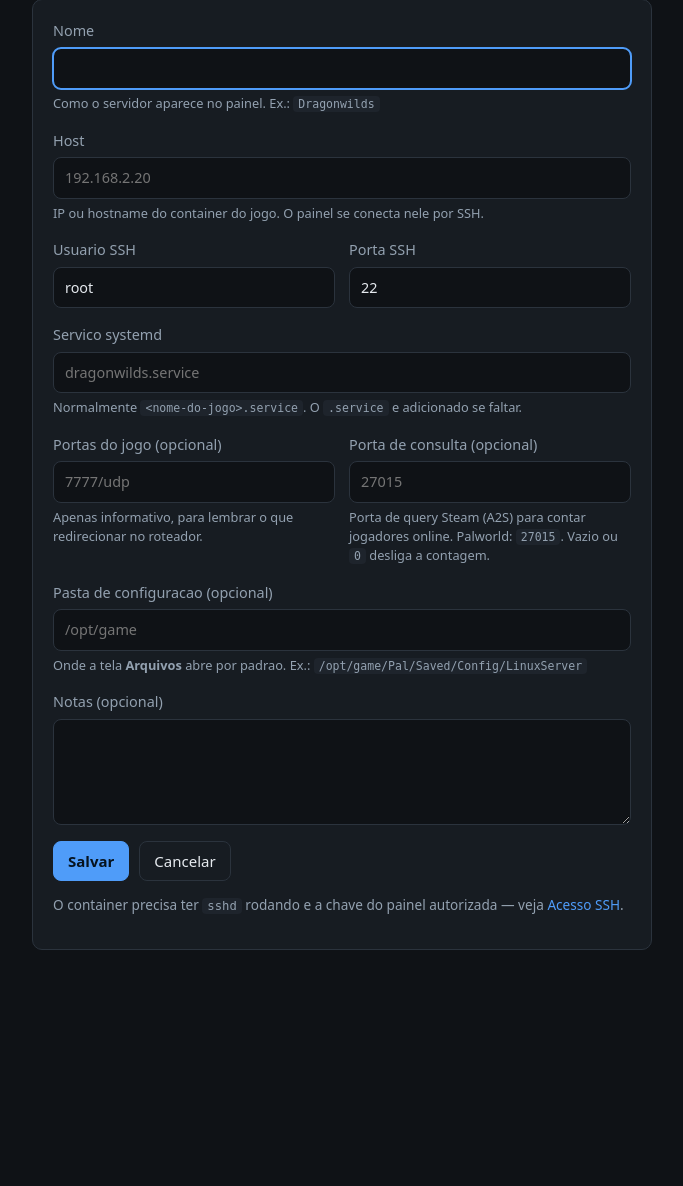
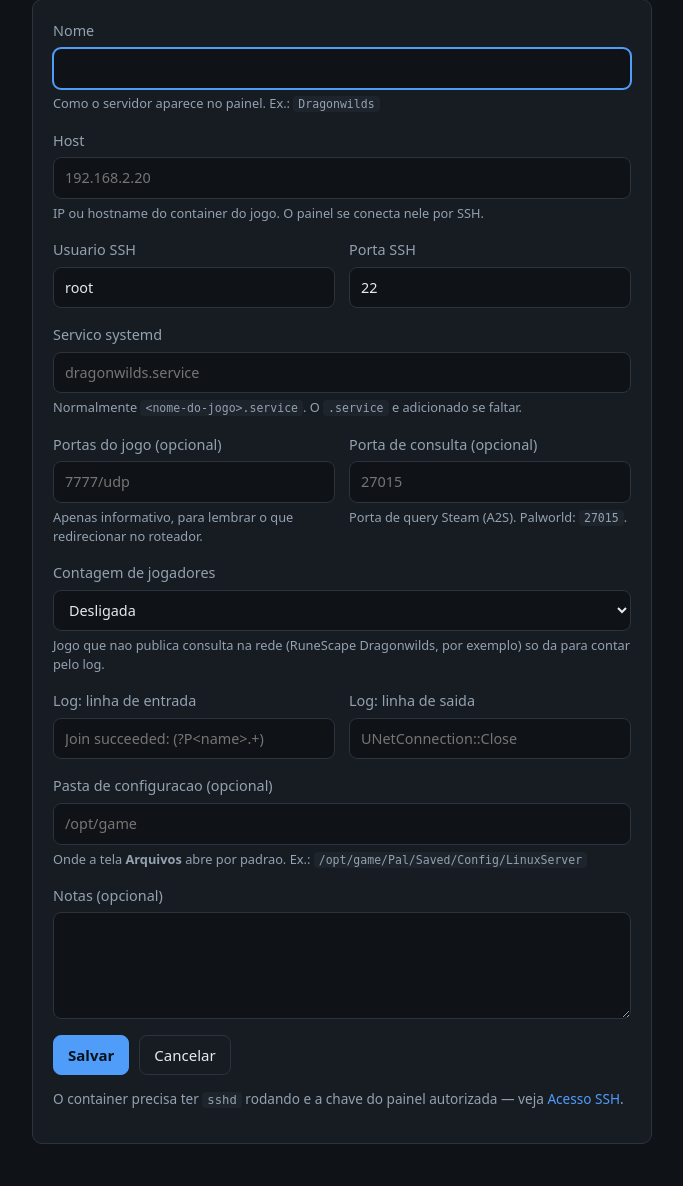
Before and after one commit to ocristopfer/game-server-deploy, a Flask app: page /servers/new in a window 1280 px wide. Shown: the part 129-1315 px from the top of the page, without its empty margins (92-775 px from the left). Before the commit the page ends 1079 px from the top, so only its background shows below. Run offline with Flask 3, Linux system fonts and the light colour scheme; the visitor is signed in with stand-in values (Sample User, id 1); parts of the project's set-up code (start-up, migrations or seed data) failed here and were passed over.

Commit message:
feat: add player counting options via query and log, enhance UI for player management

```diff
--- a/admin/app.py
+++ b/admin/app.py
@@ -173,6 +173,9 @@ CREATE TABLE IF NOT EXISTS servers (
   notes      TEXT NOT NULL DEFAULT '',
   config_path TEXT NOT NULL DEFAULT '',
   query_port INTEGER NOT NULL DEFAULT 0,
+  player_source TEXT NOT NULL DEFAULT '',
+  join_re    TEXT NOT NULL DEFAULT '',
+  leave_re   TEXT NOT NULL DEFAULT '',
   created_at TEXT NOT NULL,
   UNIQUE (host, ssh_port)
 );
@@ -225,6 +228,9 @@ def _close_db(_exc) -> None:
 MIGRATIONS = (
     ("servers", "config_path", "ALTER TABLE servers ADD COLUMN config_path TEXT NOT NULL DEFAULT ''"),
     ("servers", "query_port", "ALTER TABLE servers ADD COLUMN query_port INTEGER NOT NULL DEFAULT 0"),
+    ("servers", "player_source", "ALTER TABLE servers ADD COLUMN player_source TEXT NOT NULL DEFAULT ''"),
+    ("servers", "join_re", "ALTER TABLE servers ADD COLUMN join_re TEXT NOT NULL DEFAULT ''"),
+    ("servers", "leave_re", "ALTER TABLE servers ADD COLUMN leave_re TEXT NOT NULL DEFAULT ''"),
 )
 
 
@@ -337,6 +343,9 @@ def _inject():
         "allow_shell": ALLOW_SHELL,
         "allow_term": ALLOW_SHELL and HAVE_PTY,
         "allow_files": ALLOW_FILES,
+        # A tela precisa saber se a contagem esta ligada, e ela pode vir da porta de
+        # consulta OU do log — nao da para olhar so o query_port.
+        "player_source": player_source,
     }
 
 
@@ -553,14 +562,206 @@ def query_players(host: str, port: int) -> dict:
     return info
 
 
+# ------------------------------------------------------ jogadores (pelo log)
+
+# Nem todo jogo publica consulta A2S (o RuneScape Dragonwilds, por exemplo, nao publica).
+# Quando o servidor anuncia entradas e saidas no log, da para contar por ali: o painel
+# reproduz os eventos desde o ultimo start do servico e ve quem sobrou.
+LOG_SCAN_MAX = 20000
+RE_MAX_LEN = 300
+# Palavras que costumam aparecer na linha de entrada/saida — usadas so pelo assistente
+# que ajuda a descobrir o padrao do jogo.
+LOG_HINT_WORDS = (
+    "join", "joined", "left", "leave", "connect", "disconnect", "login", "logout",
+    "player", "jogador", "entrou", "saiu",
+)
+TS_RE = re.compile(r"^(\d{4}-\d{2}-\d{2})[T ](\d{2}:\d{2}:\d{2})")
+
+# Le do start do servico para ca: eventos de execucoes anteriores contariam jogador
+# que ja foi embora ha muito tempo.
+LOG_PLAYERS_SCRIPT = r"""
+set -u
+unit=$1
+max=$2
+inicio=$(systemctl show -p ActiveEnterTimestamp --value "$unit" 2>/dev/null || true)
+if [ -n "$inicio" ]; then
+  journalctl -u "$unit" --since "$inicio" --no-pager -o short-iso 2>/dev/null | tail -n "$max"
+else
+  journalctl -u "$unit" --no-pager -o short-iso -n "$max" 2>/dev/null
+fi
+"""
+
+
+def compile_pattern(raw: str, rotulo: str):
+    """Compila um padrao vindo da tela; devolve None quando esta vazio."""
+    texto = (raw or "").strip()
+    if not texto:
+        return None
+    if len(texto) > RE_MAX_LEN:
+        raise QueryError(f"padrao de {rotulo} longo demais (limite de {RE_MAX_LEN} caracteres)")
+    try:
+        return re.compile(texto)
+    except re.error as exc:
+        raise QueryError(f"padrao de {rotulo} invalido: {exc}")
+
+
+def _log_timestamp(line: str) -> str:
+    m = TS_RE.match(line)
+    return f"{m.group(1)} {m.group(2)}" if m else ""
+
+
+# Linha gigante (stack trace) nao pode custar caro no regex.
+LOG_LINE_MAX = 500
+
+
+def _events_by_name(linhas, entrar, sair) -> dict:
+    """Os dois padroes capturam (?P<name>...): da para dizer QUEM esta online."""
+    online: dict[str, str] = {}
+    for line in linhas:
+        curta = line[:LOG_LINE_MAX]
+        entrou = entrar.search(curta)
+        if entrou:
+            nome = (entrou.groupdict().get("name") or "").strip()
+            if nome:
+                online[nome] = _log_timestamp(line)
+            continue
+        saiu = sair.search(curta) if sair else None
+        if saiu:
+            online.pop((saiu.groupdict().get("name") or "").strip(), None)
+    return {
+        "players": len(online),
+        "list": [{"name": n, "since": t, "score": 0, "seconds": 0} for n, t in online.items()],
+    }
+
+
+def _events_by_count(linhas, entrar, sair) -> dict:
+    """Sem nome na saida (varios servidores Unreal so avisam que alguem saiu):
+    sobra somar as entradas e subtrair as saidas."""
+    total = 0
+    for line in linhas:
+        curta = line[:LOG_LINE_MAX]
+        if entrar.search(curta):
+            total += 1
+        elif sair and sair.search(curta):
+            total = max(0, total - 1)
+    return {"players": total, "list": []}
+
+
+def _apply_log_events(linhas, entrar, sair) -> dict:
+    """Reproduz os eventos do log em ordem e devolve quem ficou."""
+    com_nome = bool(entrar.groupindex.get("name")) and (
+        not sair or bool(sair.groupindex.get("name"))
+    )
+    return _events_by_name(linhas, entrar, sair) if com_nome else _events_by_count(linhas, entrar, sair)
+
+
+# ------------------------------------------- descobrir como contar jogadores
+
+# O jogo abre os sockets dele dentro do container: em vez de chutar a porta de consulta,
+# pergunta ao proprio container quais portas UDP estao escutando e testa uma a uma.
+# /proc/net/udp existe sempre; 'ss' nao vem instalado em todo container.
+UDP_PORTS_SCRIPT = r"""
+set -u
+hex=$(awk 'NR>1 { split($2, a, ":"); print a[2] }' /proc/net/udp /proc/net/udp6 2>/dev/null | sort -u)
+for h in $hex; do
+  printf '%d\n' "0x$h" 2>/dev/null || true
+done | sort -un
+"""
+
+# Portas de consulta que a maioria dos jogos Steam usa quando nao ha nada declarado.
+QUERY_PORT_GUESSES = (27015, 27016, 27005)
+
+
+def _portas_do_texto(texto: str) -> list[int]:
+    """Tira numeros de porta do campo livre 'Portas do jogo' (ex.: '8211/udp 27015/udp')."""
+    return [int(n) for n in re.findall(r"\d{2,5}", texto or "") if 1 <= int(n) <= 65535]
+
+
+def candidate_ports(server: sqlite3.Row) -> tuple[list[int], str]:
+    """Portas a testar: as que o container esta escutando + as declaradas + as usuais."""
+    escutando: list[int] = []
+    aviso = ""
+    try:
+        raw = ssh_output(server, q("bash", "-lc", UDP_PORTS_SCRIPT, "gp"), timeout=30)
+        escutando = [int(p) for p in raw.split() if p.isdigit()]
+    except (RemoteError, ValueError) as exc:
+        aviso = f"nao consegui listar as portas UDP do container: {exc}"
+
+    candidatas: list[int] = []
+    for porta in escutando + _portas_do_texto(server["game_port"]) + list(QUERY_PORT_GUESSES):
+        if 1 <= porta <= 65535 and porta not in candidatas:
+            candidatas.append(porta)
+    return candidatas, aviso
+
+
+def probe_ports(host: str, portas: list[int]) -> list[dict]:
+    """Dispara um A2S_INFO em cada porta candidata, todas ao mesmo tempo."""
+    resultados: dict[int, dict] = {}
+    lock = threading.Lock()
+
+    def testa(porta: int):
+        item = {"port": porta, "ok": False, "players": None, "max_players": None,
+                "server_name": "", "error": ""}
+        try:
+            info = query_players(host, porta)
+            item.update({
+                "ok": True, "players": info["players"], "max_players": info["max_players"],
+                "server_name": info["server_name"],
+            })
+        except QueryError as exc:
+            item["error"] = str(exc)
+        with lock:
+            resultados[porta] = item
+
+    threads = [threading.Thread(target=testa, args=(p,), daemon=True) for p in portas]
+    for t in threads:
+        t.start()
+    for t in threads:
+        t.join(timeout=QUERY_TIMEOUT * 2 + 2)
+    return [resultados.get(p, {"port": p, "ok": False, "error": MSG_TIMEOUT}) for p in portas]
+
+
+def read_log_lines(server: sqlite3.Row) -> list[str]:
+    raw = ssh_output(
+        server,
+        q("bash", "-lc", LOG_PLAYERS_SCRIPT, "gp", server["service"], str(LOG_SCAN_MAX)),
+        timeout=60,
+    )
+    return raw.splitlines()
+
+
+def players_from_log(server: sqlite3.Row) -> dict:
+    entrar = compile_pattern(server["join_re"], "entrada")
+    if not entrar:
+        raise QueryError("informe o padrao da linha de entrada de jogador")
+    sair = compile_pattern(server["leave_re"], "saida")
+    try:
+        linhas = read_log_lines(server)
+    except RemoteError as exc:
+        raise QueryError(str(exc))
+
+    resultado = _apply_log_events(linhas, entrar, sair)
+    resultado.update({"error": "", "max_players": None, "server_name": "", "map": ""})
+    return resultado
+
+
 _players_cache: dict[int, tuple[float, dict]] = {}
 _players_lock = threading.Lock()
 
 
+def player_source(server: sqlite3.Row) -> str:
+    """Como contar os jogadores deste servidor: 'a2s', 'log' ou '' (desligado)."""
+    escolhido = (server["player_source"] or "").strip()
+    if escolhido in ("a2s", "log", "none"):
+        return "" if escolhido == "none" else escolhido
+    # Cadastro antigo, anterior ao campo: porta de consulta preenchida = A2S.
+    return "a2s" if int(server["query_port"] or 0) else ""
+
+
 def server_players(server: sqlite3.Row, force: bool = False) -> dict:
-    porta = int(server["query_port"] or 0)
-    if not porta:
-        return {"configured": False, "error": "", "players": None, "list": []}
+    origem = player_source(server)
+    if not origem:
+        return {"configured": False, "error": "", "players": None, "list": [], "source": ""}
 
     key = int(server["id"])
     agora = time.monotonic()
@@ -571,10 +772,17 @@ def server_players(server: sqlite3.Row, force: bool = False) -> dict:
             return cached[1]
 
     try:
-        data = query_players(server["host"], porta)
+        if origem == "log":
+            data = players_from_log(server)
+        else:
+            porta = int(server["query_port"] or 0)
+            if not porta:
+                raise QueryError("informe a porta de consulta (query Steam) do servidor")
+            data = query_players(server["host"], porta)
         data["configured"] = True
     except QueryError as exc:
         data = {"configured": True, "error": str(exc), "players": None, "list": []}
+    data["source"] = origem
 
     with _players_lock:
         _players_cache[key] = (agora, data)
@@ -598,7 +806,7 @@ def all_players(servers) -> dict[int, dict]:
         t.join(timeout=QUERY_TIMEOUT * 3 + 2)
     for srv in servers:
         results.setdefault(int(srv["id"]), {"configured": True, "error": MSG_TIMEOUT,
-                                            "players": None, "list": []})
+                                            "players": None, "list": [], "source": ""})
     return results
 
 
@@ -1112,6 +1320,89 @@ def api_server_players(sid: int):
     return jsonify(server_players(server))
 
 
+@app.get("/servers/<int:sid>/players/descobrir")
+@login_required
+def players_setup(sid: int):
+    """Assistente: acha a porta que responde a consulta e ajuda a achar o padrao no log."""
+    server = _server_or_404(sid)
+    aba = request.args.get("aba", "porta")
+
+    portas, aviso = [], ""
+    if aba == "porta":
+        candidatas, aviso = candidate_ports(server)
+        portas = probe_ports(server["host"], candidatas[:12])
+
+    # Assistente do log: linhas candidatas e teste do padrao digitado.
+    amostras: list[str] = []
+    teste = None
+    erro_log = ""
+    join_re = request.args.get("join_re", server["join_re"])
+    leave_re = request.args.get("leave_re", server["leave_re"])
+    if aba == "log":
+        try:
+            linhas = read_log_lines(server)
+            chaves = re.compile("|".join(LOG_HINT_WORDS), re.I)
+            amostras = [ln for ln in linhas if chaves.search(ln)][-120:]
+            if request.args.get("testar"):
+                entrar = compile_pattern(join_re, "entrada")
+                if not entrar:
+                    raise QueryError("informe o padrao da linha de entrada")
+                sair = compile_pattern(leave_re, "saida")
+                teste = _apply_log_events(linhas, entrar, sair)
+                teste["casaram"] = [
+                    ln for ln in amostras
+                    if entrar.search(ln[:LOG_LINE_MAX]) or (sair and sair.search(ln[:LOG_LINE_MAX]))
+                ][-20:]
+        except (RemoteError, QueryError) as exc:
+            erro_log = str(exc)
+
+    return render_template(
+        "players_setup.html", server=server, aba=aba, portas=portas, aviso=aviso,
+        amostras=amostras, teste=teste, erro_log=erro_log,
+        join_re=join_re, leave_re=leave_re,
+    )
+
+
+@app.post("/servers/<int:sid>/players/usar")
+@login_required
+def players_use(sid: int):
+    """Grava a forma de contagem escolhida no assistente."""
+    server = _server_or_404(sid)
+    origem = request.form.get("player_source", "")
+    conn = db()
+    if origem == "a2s":
+        porta = request.form.get("query_port", "0")
+        if not porta.isdigit() or not 1 <= int(porta) <= 65535:
+            flash("Porta invalida.", "error")
+            return redirect(url_for("players_setup", sid=sid))
+        with conn:
+            conn.execute(
+                "UPDATE servers SET query_port = ?, player_source = 'a2s' WHERE id = ?",
+                (int(porta), sid),
+            )
+        flash(f"Contagem de jogadores ligada pela consulta na porta {porta}/udp.", "ok")
+    elif origem == "log":
+        errors: list[str] = []
+        entrada = _padrao(request.form.get("join_re"), "entrada", errors)
+        saida = _padrao(request.form.get("leave_re"), "saida", errors)
+        if errors or not entrada:
+            flash(errors[0] if errors else "Informe o padrao da linha de entrada.", "error")
+            return redirect(url_for("players_setup", sid=sid, aba="log"))
+        with conn:
+            conn.execute(
+                "UPDATE servers SET join_re = ?, leave_re = ?, player_source = 'log' WHERE id = ?",
+                (entrada, saida, sid),
+            )
+        flash("Contagem de jogadores ligada pelo log do servidor.", "ok")
+    else:
+        flash("Escolha invalida.", "error")
+        return redirect(url_for("players_setup", sid=sid))
+
+    with _players_lock:
+        _players_cache.pop(sid, None)
+    return redirect(url_for("server_detail", sid=sid))
+
+
 @app.get("/api/servers/<int:sid>/metrics")
 @login_required
 def api_server_metrics(sid: int):
@@ -1151,11 +1442,28 @@ def _pasta_config(valor: str, errors: list[str]) -> str:
         return ""
 
 
+def _padrao(valor: str, rotulo: str, errors: list[str]) -> str:
+    """Guarda o regex so depois de conferir que ele compila."""
+    texto = (valor or "").strip()[:RE_MAX_LEN]
+    if not texto:
+        return ""
+    try:
+        compile_pattern(texto, rotulo)
+    except QueryError as exc:
+        errors.append(str(exc))
+        return ""
+    return texto
+
+
 def _form_server(form) -> tuple[dict, list[str]]:
     errors: list[str] = []
     name = form.get("name", "").strip()
     host = form.get("host", "").strip()
     ssh_user = form.get("ssh_user", "").strip() or "root"
+    origem = (form.get("player_source", "") or "").strip()
+    if origem not in ("", "none", "a2s", "log"):
+        errors.append("Forma de contar jogadores invalida.")
+        origem = ""
 
     if not name:
         errors.append("Informe um nome.")
@@ -1178,6 +1486,9 @@ def _form_server(form) -> tuple[dict, list[str]]:
                 form.get("query_port"), 0, 0,
                 "Porta de consulta invalida (use 0 para desligar).", errors,
             ),
+            "player_source": origem,
+            "join_re": _padrao(form.get("join_re"), "entrada", errors),
+            "leave_re": _padrao(form.get("leave_re"), "saida", errors),
         },
         errors,
     )
@@ -1189,6 +1500,7 @@ def server_new():
     data = {
         "name": "", "host": "", "ssh_user": "root", "ssh_port": 22,
         "service": "", "game_port": "", "notes": "", "config_path": "", "query_port": 0,
+        "player_source": "", "join_re": "", "leave_re": "",
     }
     if request.method == "POST":
         data, errors = _form_server(request.form)
@@ -1198,12 +1510,14 @@ def server_new():
                 with conn:
                     conn.execute(
                         "INSERT INTO servers (name, host, ssh_port, ssh_user, service,"
-                        " game_port, notes, config_path, query_port, created_at)"
-                        " VALUES (?,?,?,?,?,?,?,?,?,?)",
+                        " game_port, notes, config_path, query_port, player_source,"
+                        " join_re, leave_re, created_at)"
+                        " VALUES (?,?,?,?,?,?,?,?,?,?,?,?,?)",
                         (
                             data["name"], data["host"], data["ssh_port"],
                             data["ssh_user"], data["service"], data["game_port"],
                             data["notes"], data["config_path"], data["query_port"],
+                            data["player_source"], data["join_re"], data["leave_re"],
                             now_iso(),
                         ),
                     )
@@ -1231,12 +1545,13 @@ def server_edit(sid: int):
                 with conn:
                     conn.execute(
                         "UPDATE servers SET name=?, host=?, ssh_port=?, ssh_user=?,"
-                        " service=?, game_port=?, notes=?, config_path=?, query_port=?"
-                        " WHERE id=?",
+                        " service=?, game_port=?, notes=?, config_path=?, query_port=?,"
+                        " player_source=?, join_re=?, leave_re=? WHERE id=?",
                         (
                             data["name"], data["host"], data["ssh_port"],
                             data["ssh_user"], data["service"], data["game_port"],
-                            data["notes"], data["config_path"], data["query_port"], sid,
+                            data["notes"], data["config_path"], data["query_port"],
+                            data["player_source"], data["join_re"], data["leave_re"], sid,
                         ),
                     )
                 invalidate_status(sid)
--- a/admin/static/style.css
+++ b/admin/static/style.css
@@ -93,12 +93,12 @@ dl.meta dd { margin: 0; }
 /* ---------- formularios e botoes ---------- */
 label { display: block; margin-bottom: 16px; font-size: .9rem; color: var(--muted); }
 label.inline-label { display: inline-flex; align-items: center; gap: 6px; margin: 0; }
-input, textarea {
+input, textarea, select {
   display: block; width: 100%; margin-top: 6px; padding: 9px 11px;
   background: var(--bg); color: var(--text);
   border: 1px solid var(--line); border-radius: 8px; font: inherit;
 }
-input:focus, textarea:focus { outline: 2px solid var(--accent); outline-offset: -1px; }
+input:focus, textarea:focus, select:focus { outline: 2px solid var(--accent); outline-offset: -1px; }
 label small { display: block; margin-top: 5px; color: var(--muted); font-size: .8rem; }
 textarea { resize: vertical; }
 
--- a/admin/templates/dashboard.html
+++ b/admin/templates/dashboard.html
@@ -24,7 +24,7 @@
     <div class="server-head">
       <h2><a href="{{ url_for('server_detail', sid=s.id) }}">{{ s.name }}</a></h2>
       <div class="badges">
-        {% if s.query_port %}<span class="badge" data-players="{{ s.id }}" hidden></span>{% endif %}
+        {% if player_source(s) %}<span class="badge" data-players="{{ s.id }}" hidden></span>{% endif %}
         <span class="badge {{ 'on' if st.service == 'active' else ('off' if st.reachable else 'cold') }}">
           {{ st.service }}
         </span>
--- a/admin/templates/server_form.html
+++ b/admin/templates/server_form.html
@@ -35,10 +35,31 @@
       </label>
       <label>Porta de consulta <span class="muted">(opcional)</span>
         <input name="query_port" value="{{ data.query_port or '' }}" placeholder="27015" inputmode="numeric">
-        <small>
-          Porta de query Steam (A2S) para contar jogadores online. Palworld:
-          <code>27015</code>. Vazio ou <code>0</code> desliga a contagem.
-        </small>
+        <small>Porta de query Steam (A2S). Palworld: <code>27015</code>.</small>
+      </label>
+    </div>
+
+    <label>Contagem de jogadores
+      <select name="player_source">
+        <option value="none" {{ 'selected' if data.player_source in ('', 'none') and not data.query_port }}>Desligada</option>
+        <option value="a2s" {{ 'selected' if data.player_source == 'a2s' or (not data.player_source and data.query_port) }}>Consulta Steam (A2S) na porta acima</option>
+        <option value="log" {{ 'selected' if data.player_source == 'log' }}>Pelo log do servidor</option>
+      </select>
+      <small>
+        Jogo que nao publica consulta na rede (RuneScape Dragonwilds, por exemplo) so da
+        para contar pelo log. {% if mode == 'edit' %}O
+        <a href="{{ url_for('players_setup', sid=sid) }}">assistente</a> testa as portas e
+        acha os padroes do log para voce.{% endif %}
+      </small>
+    </label>
+    <div class="row">
+      <label>Log: linha de entrada
+        <input name="join_re" value="{{ data.join_re }}" spellcheck="false"
+               placeholder="Join succeeded: (?P&lt;name&gt;.+)">
+      </label>
+      <label>Log: linha de saida
+        <input name="leave_re" value="{{ data.leave_re }}" spellcheck="false"
+               placeholder="UNetConnection::Close">
       </label>
     </div>
     <label>Pasta de configuracao <span class="muted">(opcional)</span>
--- a/docker-compose.yml
+++ b/docker-compose.yml
@@ -56,6 +56,9 @@ services:
     environment:
       GAME_KIND: dragonwilds
       GAME_SERVICE: dragonwilds.service
+      # Imita o jogo real: nao publica consulta A2S, so anuncia entradas e saidas no log.
+      GAME_QUERY_A2S: "0"
+      GAME_LOG_PLAYERS: "1"
     volumes:
       - panel-keys:/keys:ro
     mem_limit: 2g
```
Also changed, not shown: admin/templates/players_setup.html (added, +124 -0 lines), admin/templates/server_detail.html (+7 -5 lines), 5 other files.
